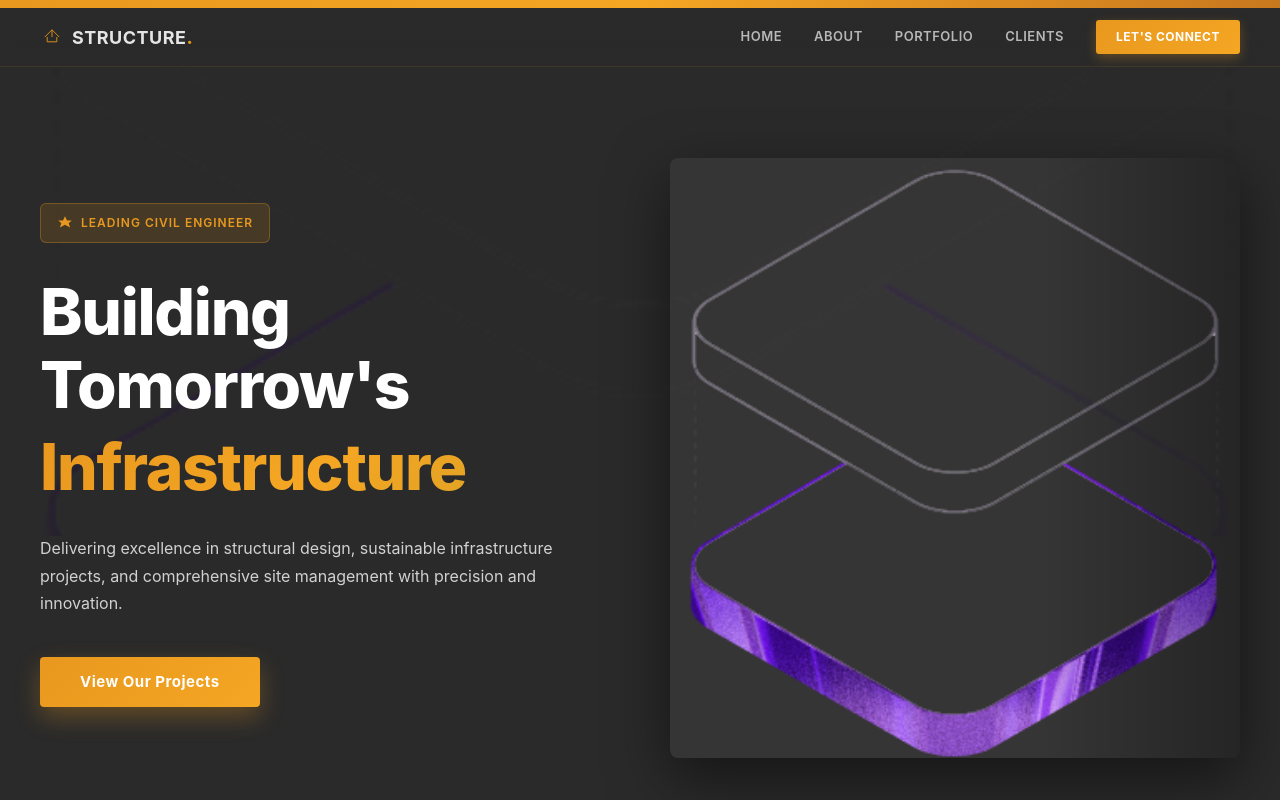
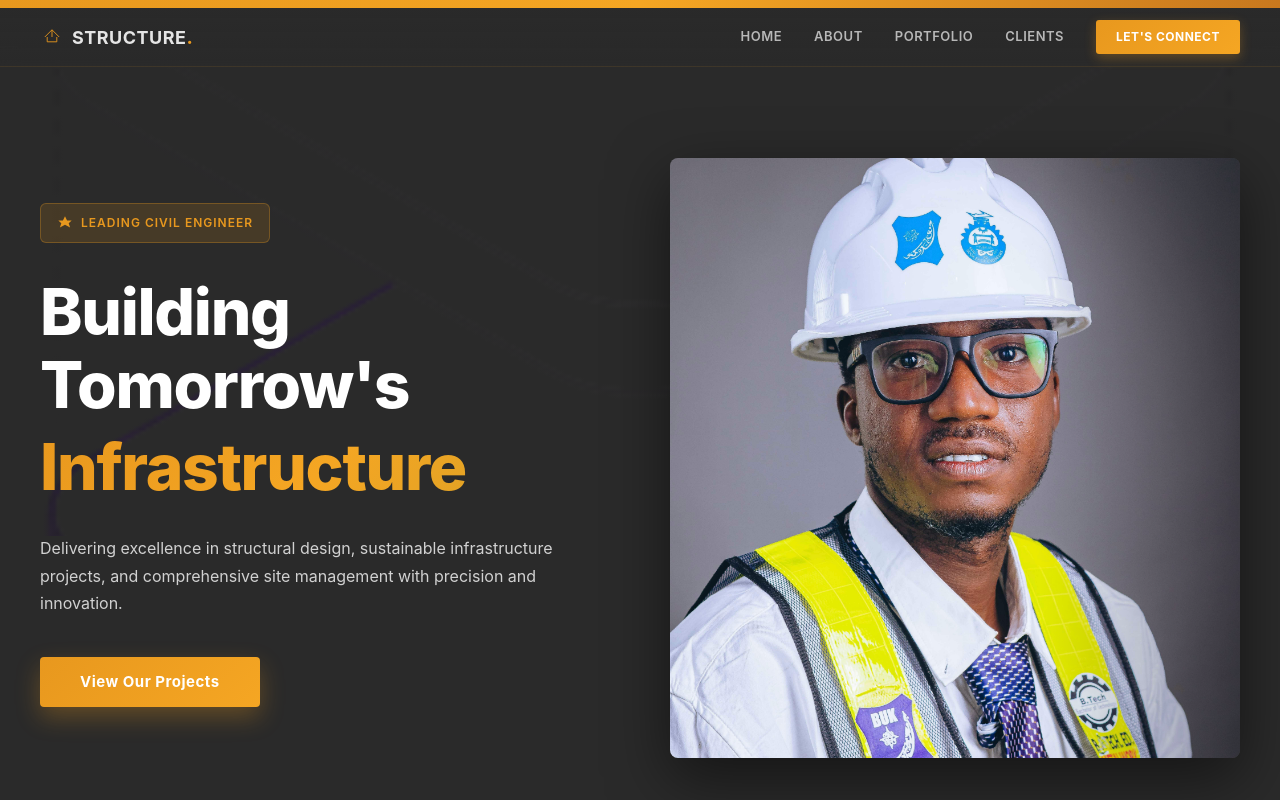
Before and after one commit to nabeel-mp/Civil, a React (Vite) app in the folder civil-portfolio/: page / in a window 1280 px wide. Shown: the top 800 px of the page. Built offline with nearby package versions, Linux system fonts and the light colour scheme.

Commit message:
Replace hero image with profile engineer photo

```diff
--- a/civil-portfolio/src/components/Hero.jsx
+++ b/civil-portfolio/src/components/Hero.jsx
@@ -1,6 +1,6 @@
 import React from 'react';
 import heroBg from '../assets/hero.png';
-import '../styles/hero.css';
+import '../styles/hero.css'; // Background image for overlay
 
 const Hero = () => {
   return (
@@ -47,7 +47,7 @@ const Hero = () => {
             {/* Right Image Section */}
             <div className="hero-image-section">
               <div className="image-frame">
-                <img src={heroBg} alt="Professional Civil Engineer" className="engineer-image" />
+                <img src="/profile-engineer.jpg" alt="Professional Civil Engineer" className="engineer-image" />
               </div>
             </div>
           </div>
```
Also changed, not shown: civil-portfolio/public/profile-engineer.jpg (added).
